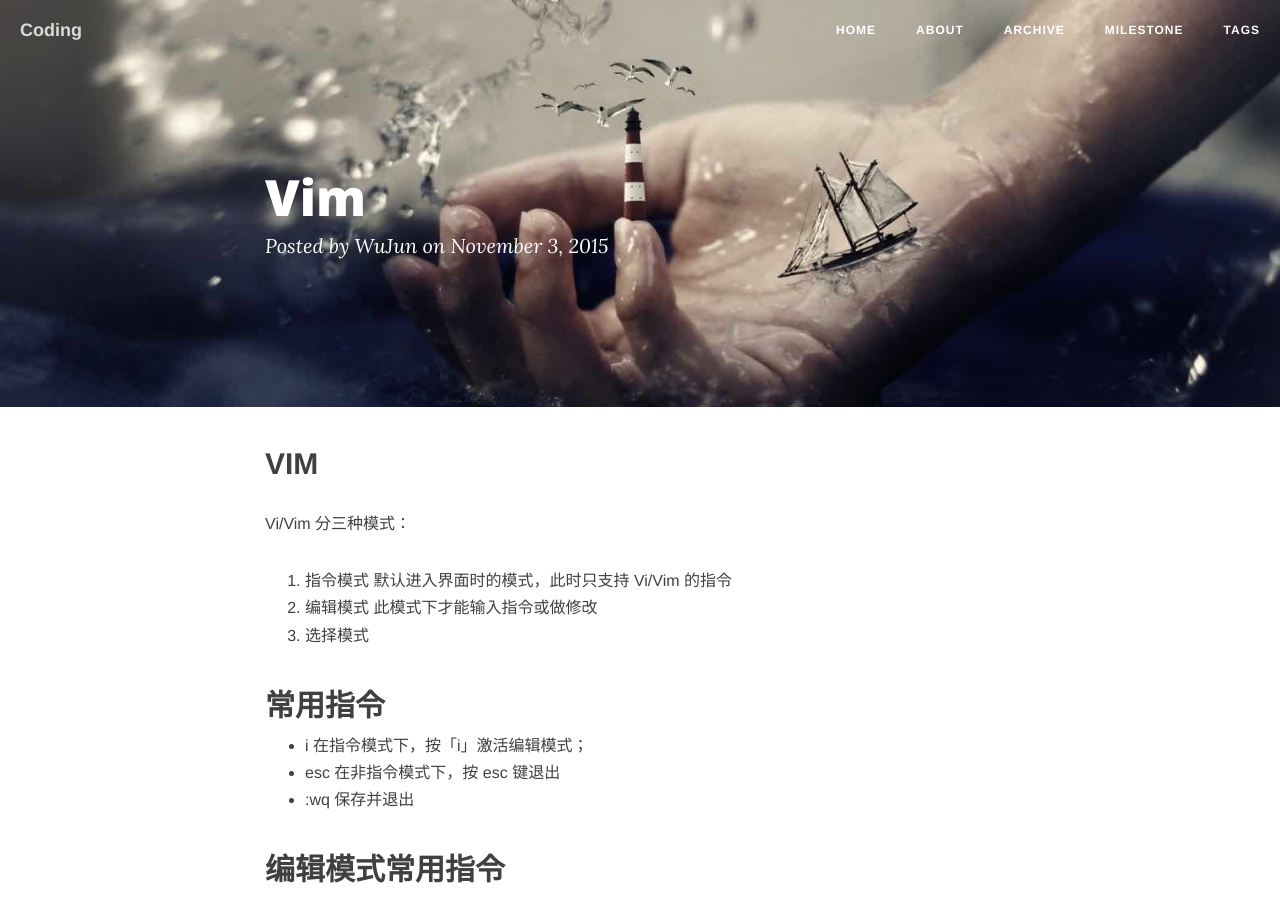
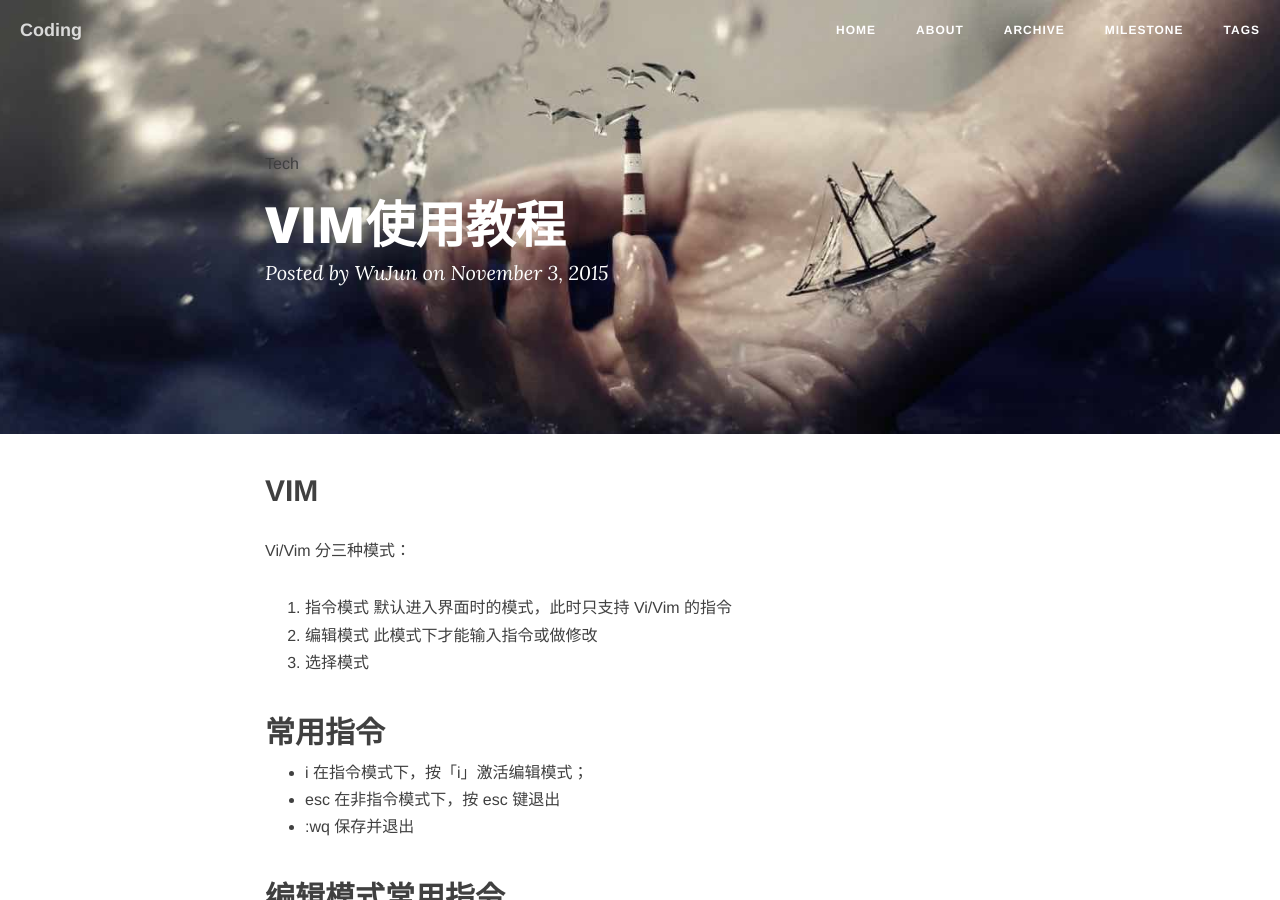
Before and after one commit to jglgl/jglgl.github.io, a Jekyll site: the page built from _posts/2015-11-03-VIM.md, in a window 1280 px wide and 900 px high. Built offline with Jekyll 4.4.1, drawn with Linux system fonts in a browser that asks for light colours; nearby versions of some CDN libraries; comment, search, counter and statistics services are not loaded.

Commit message:
Update 2015-11-03-VIM.md

```diff
--- a/_posts/2015-11-03-VIM.md
+++ b/_posts/2015-11-03-VIM.md
@@ -1,3 +1,11 @@
+---
+layout: post
+title: VIM使用教程
+categories: [blog ]
+tags: [Tech, ]
+description: 「转！」
+---
+
 ## VIM
 
 Vi/Vim 分三种模式：
```
